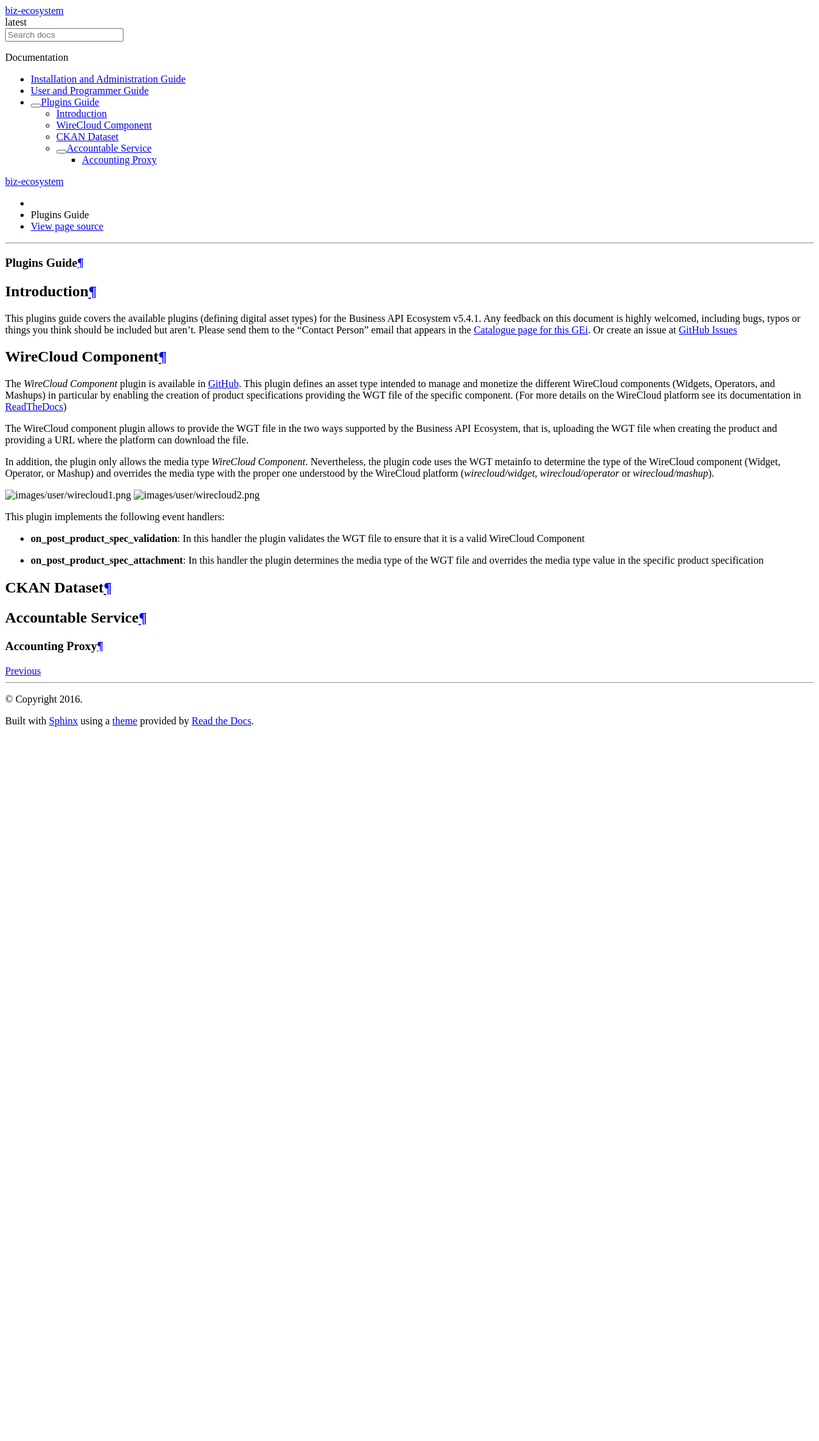
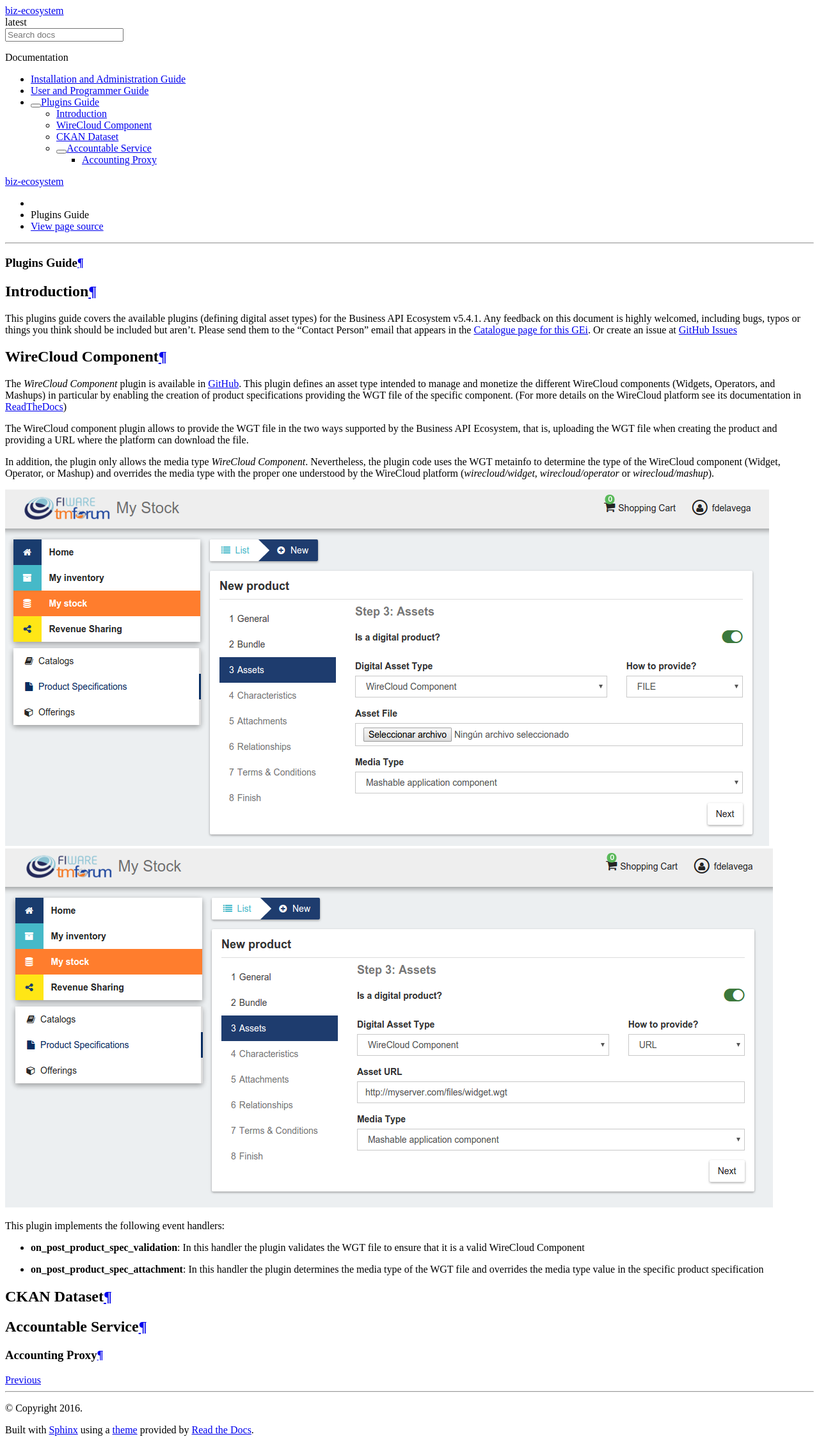
Before and after one commit to FIWARE-TMForum/Business-API-Ecosystem, a Sphinx documentation site: the page built from doc/plugins-guide.rst, in a window 1280 px wide. Shown: the whole page at 64% size. Built offline with Sphinx 7.4.7 and the Read the Docs theme 2.0.0, drawn with Linux system fonts in a browser that asks for light colours; comment, search, counter and statistics services are not loaded; before the commit the page ends 1144 px from its top, so only the background shows below that.

Commit message:
Fix broken links in plugins guide

```diff
--- a/doc/plugins-guide.rst
+++ b/doc/plugins-guide.rst
@@ -29,10 +29,10 @@ In addition, the plugin only allows the media type *WireCloud Component*. Nevert
 metainfo to determine the type of the WireCloud component (Widget, Operator, or Mashup) and overrides the media type with the
 proper one understood by the WireCloud platform (*wirecloud/widget*, *wirecloud/operator* or *wirecloud/mashup*).
 
-.. image:: /images/user/wirecloud1.png
+.. image:: /images/plugin/wirecloud1.png
    :align: center
 
-.. image:: /images/user/wirecloud2.png
+.. image:: /images/plugin/wirecloud2.png
    :align: center
 
 This plugin implements the following event handlers:
```
